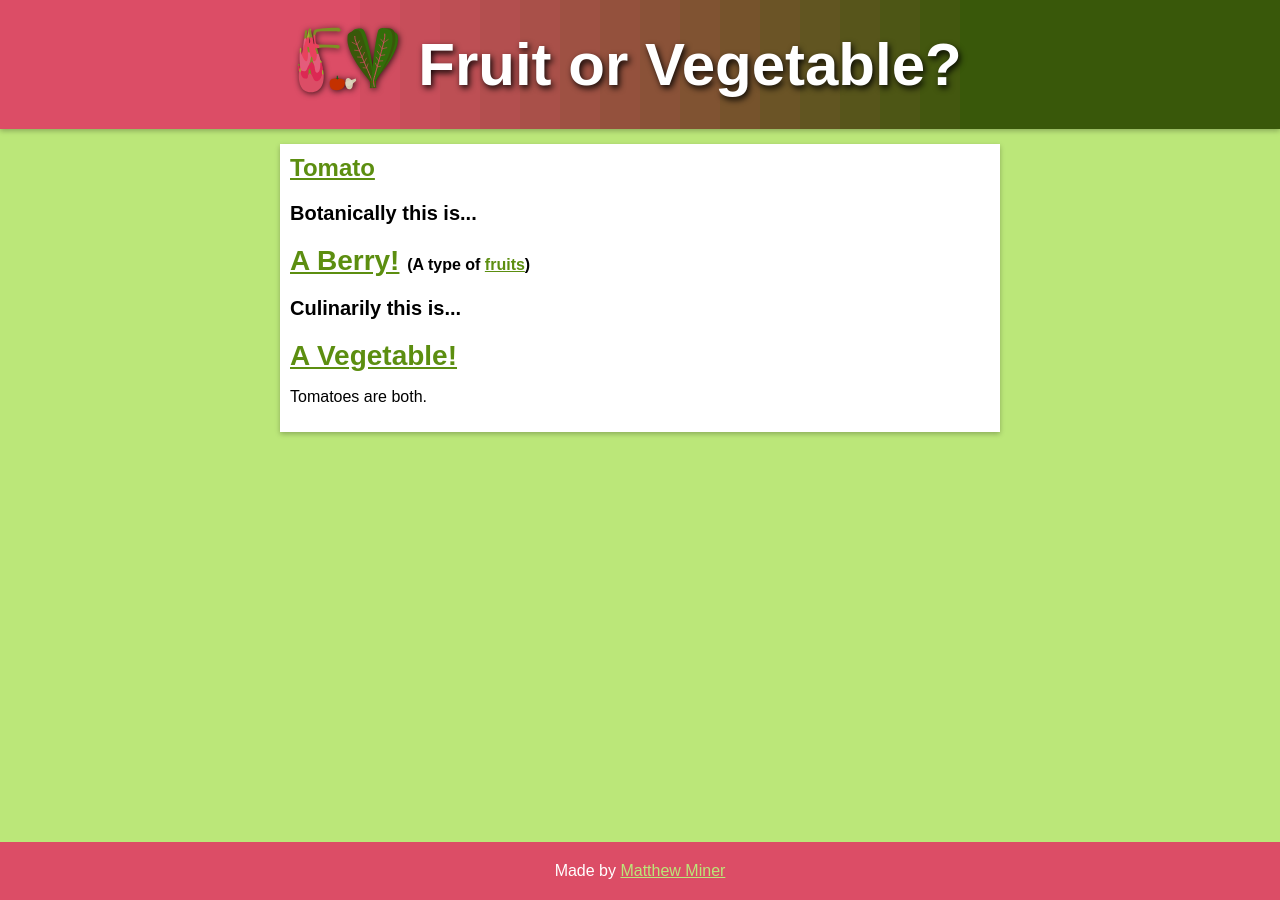
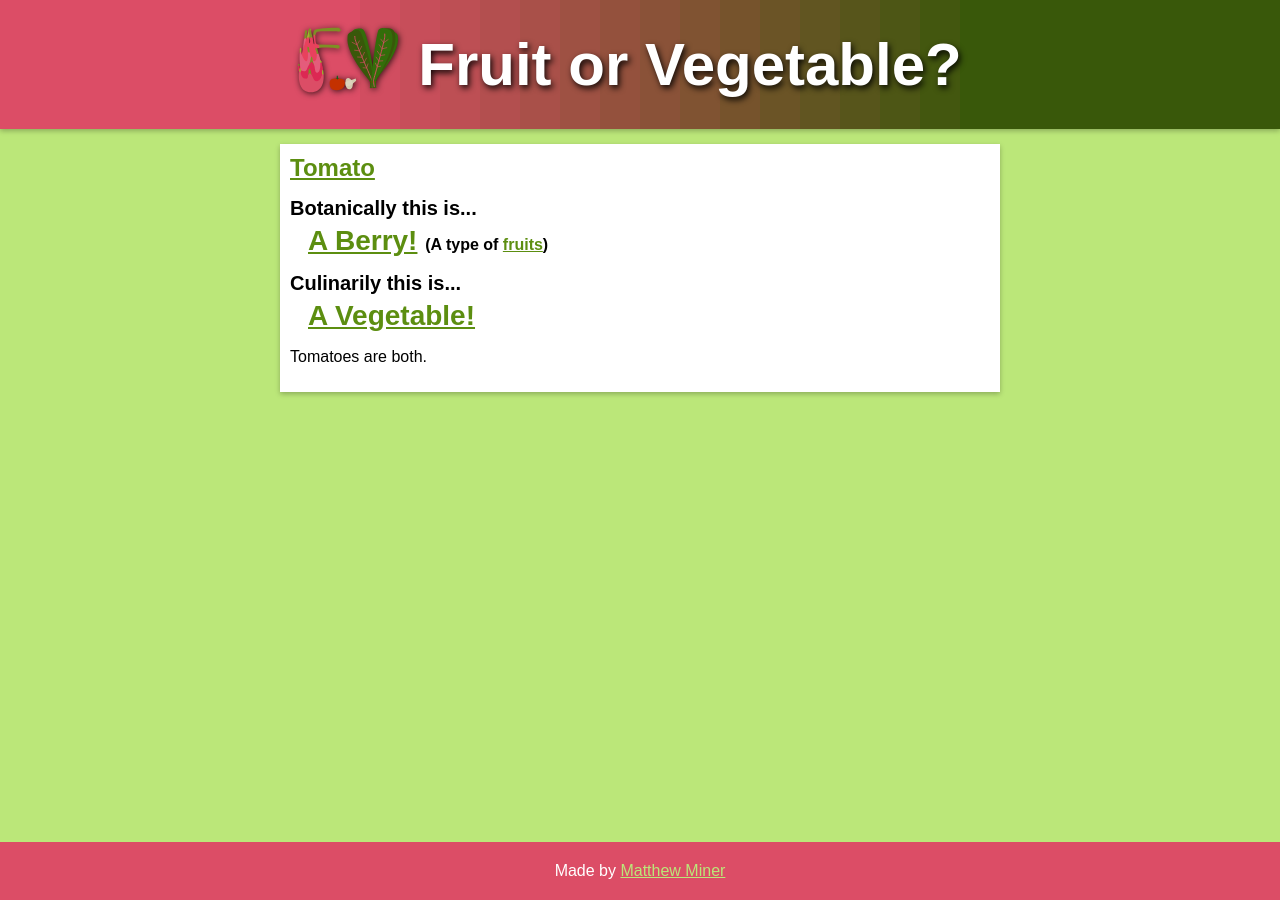
Before and after one commit to mminer237/fruitorvegetable, a Jekyll site: the page built from _items/tomato.html, in a window 1280 px wide. Built offline with Jekyll 4.4.1, drawn with Linux system fonts in a browser that asks for light colours.

Commit message:
Improved spacing

```diff
--- a/_layouts/item.html
+++ b/_layouts/item.html
@@ -16,7 +16,7 @@ layout: default
 	<div class="type">
 		{% if botanical_type %}
 		<div class="{{ page.botanically }} {{ botanical_type.parent_type }}">
-			<p>Botanically this is...</p>
+			<div>Botanically this is...</div>
 			<div class="answer">
 				<a href="{{ botanical_type.url }}">{{ botanical_type.indefinite_title }}!</a>
 				{% if parent_botanical_type %}
@@ -27,7 +27,7 @@ layout: default
 		{% endif %}
 		{% if culinary_type %}
 		<div class="{{ page.culinarily }} {{ culinary_type.parent_type }}">
-			<p>Culinarily this is...</p>
+			<div>Culinarily this is...</div>
 			<div class="answer">
 				<a href="{{ culinary_type.url }}">{{ culinary_type.indefinite_title }}!</a>
 				{% if parent_culinary_type %}
--- a/css/style.scss
+++ b/css/style.scss
@@ -78,6 +78,9 @@ li:not(:last-child) {
 .type {
 	font-size: 20px;
 	font-weight: bold;
+	> div {
+		margin-top: 15px;
+	}
 	.fruit {
 
 	}
@@ -90,6 +93,8 @@ li:not(:last-child) {
 
 	.answer {
 		font-size: 28px;
+		margin-top: 5px;
+		margin-left: 18px;
 		.answer-parent {
 			font-size: 16px;
 		}
```
